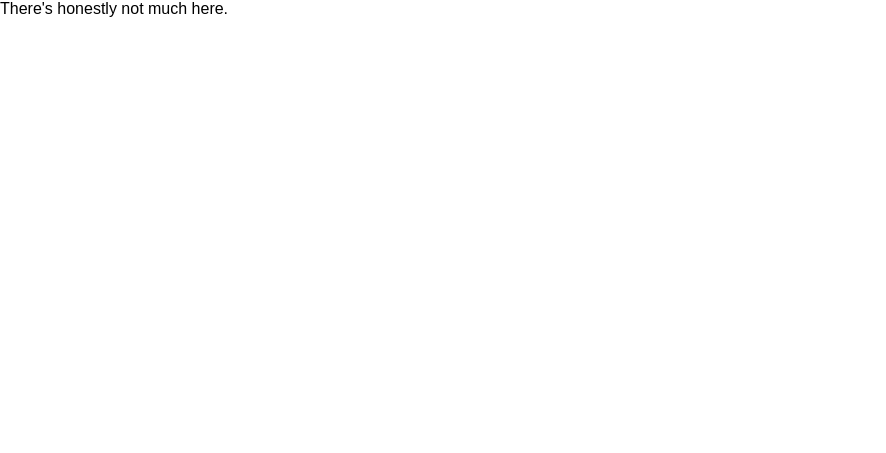
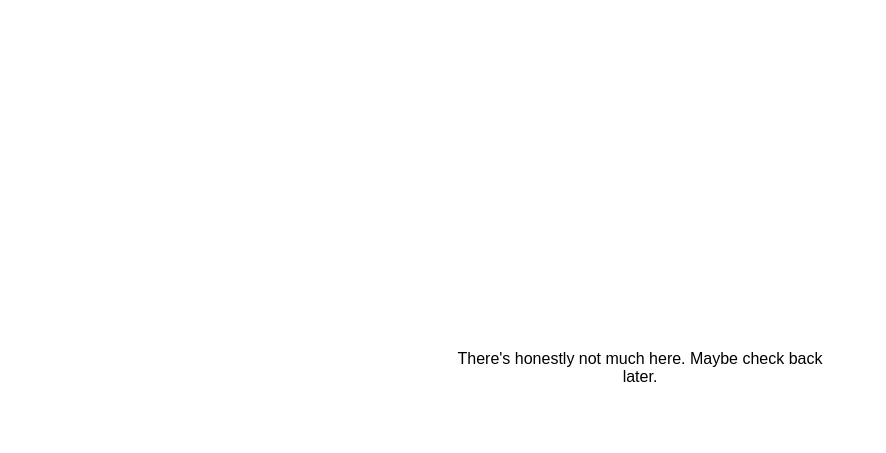
Before and after one commit to bozakp/bozakp.github.io, a plain HTML site: page index.html in a window 1280 px wide. Shown: the whole page, without its empty margins (0-886 px from the left). Drawn offline with nearby package versions, Linux system fonts and the light colour scheme.

Commit message:
Centered!

```diff
--- a/index.html
+++ b/index.html
@@ -1,10 +1,26 @@
 <html>
     <head>
         <link rel="stylesheet" href="//cdnjs.cloudflare.com/ajax/libs/pure/0.5.0/pure-min.css" />
+        <style>
+            body div {
+                position: absolute;
+                width: 400px;
+                height: 100px;
+
+                position: absolute;
+                top:0;
+                bottom: 0;
+                left: 0;
+                right: 0;
+
+                margin: auto;
+                text-align: center;
+            }
+        </style>
     </head>
     <body>
-        <div style="margin: auto auto; display: inline-block;">
-            There's honestly not much here.
+        <div>
+            There's honestly not much here. Maybe check back later.
         </div>
     </body>
 </html>
```
